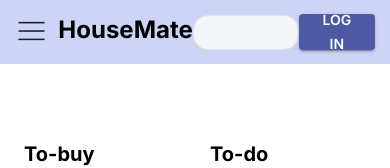
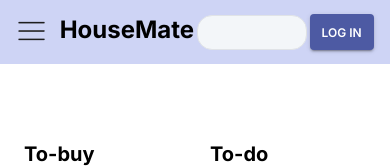
Before and after one commit to yublee71/WEB_HouseMate_FE, a React (Vite) app: page / in a window 390 px wide. Shown: the top 168 px of the page. Built offline with nearby package versions, Linux system fonts and the light colour scheme; no server answers; some icons are missing.

Commit message:
feat: responsive for mobile

```diff
--- a/src/components/auth/profiles.jsx
+++ b/src/components/auth/profiles.jsx
@@ -88,9 +88,11 @@ export function Profiles() {
             // backgroundColor: "white",
             height: "2.2rem",
             flexGrow: 1,
-            maxWidth: "7rem",
+            maxWidth: { sm: "7rem", xs: "4rem" },
             minWidth: "3rem",
             fontWeight: "600",
+            padding: { xs: "0" },
+            fontSize: { xs: "12px" },
           }}
         >
           Log in
```
